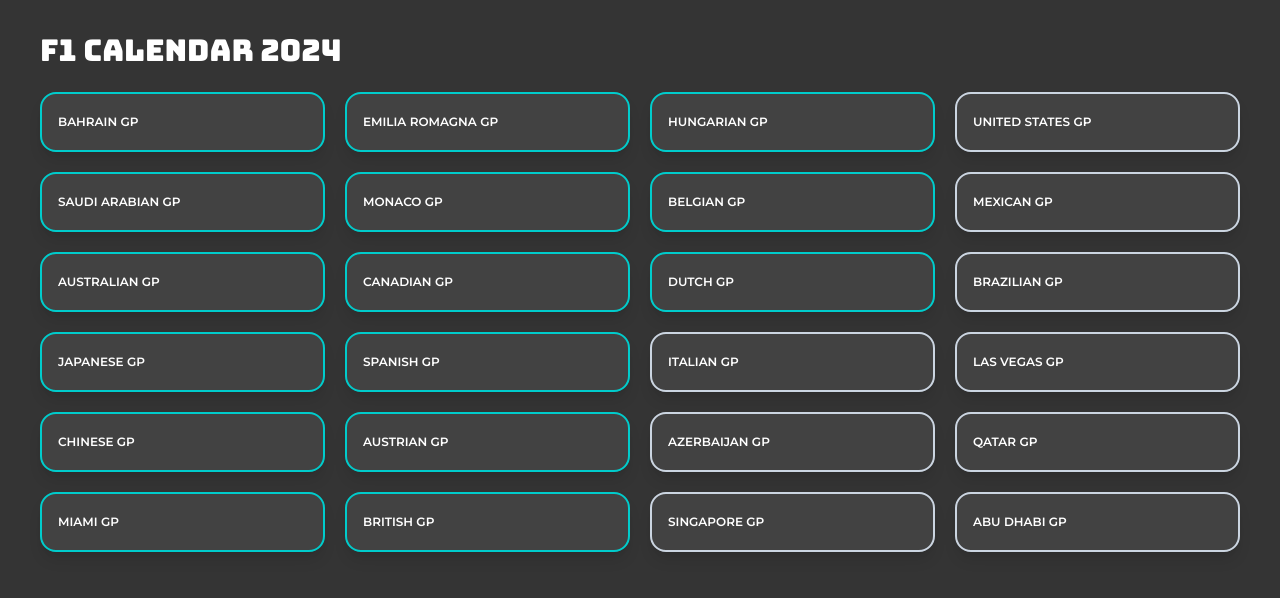
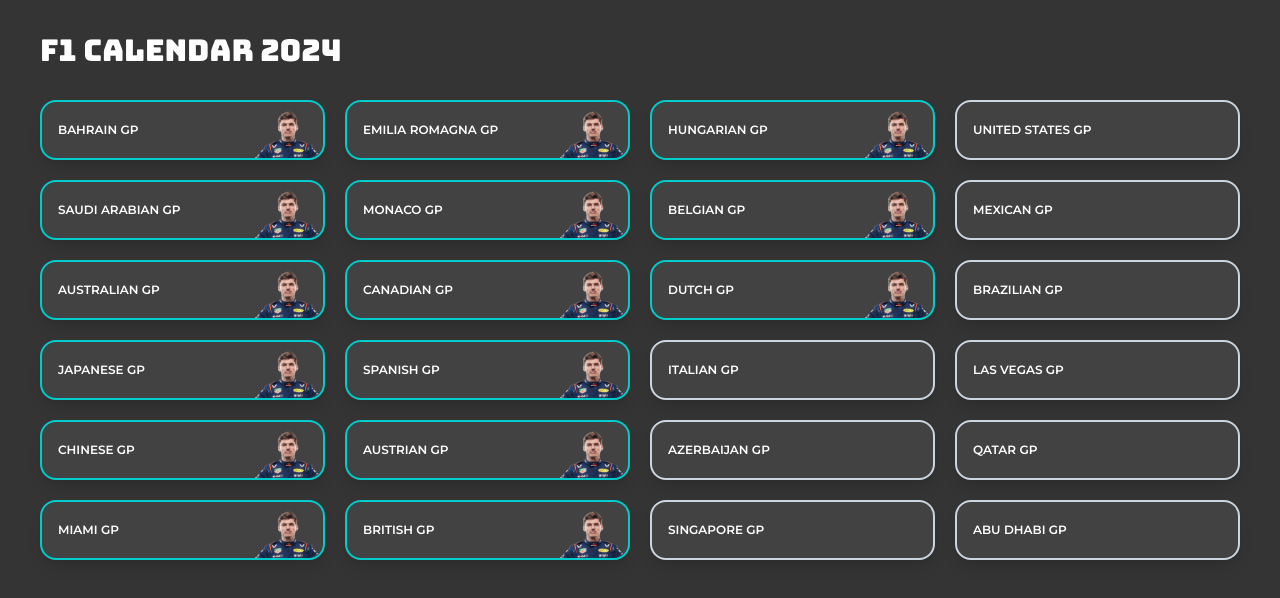
Before and after one commit to allisonkuo/f1-display, a Next.js app: page /calendar in a window 1280 px wide. Shown: the top 598 px of the page. Built offline with nearby package versions, Linux system fonts and the light colour scheme.

Commit message:
Add image of winner into each calendar item and link to calendar page from home page

```diff
--- a/src/app/calendar/page.tsx
+++ b/src/app/calendar/page.tsx
@@ -4,7 +4,7 @@
 export default function Calendar() {
   return (
     <div className='w-full'>
-      <h2 className='text-3xl font-display text-white mb-6'>
+      <h2 className='text-3xl font-display text-white mb-8'>
         F1 Calendar 2024
       </h2>
 
@@ -12,7 +12,8 @@
         {races.map((race) => (
           <CalendarItem
             key={race.name}
-            name={race.name}
+            raceName={race.name}
+            winner={race.winner}
             isCompleted={race.isCompleted}
           />
         ))}
--- a/src/components/Calendar/CalendarItem.tsx
+++ b/src/components/Calendar/CalendarItem.tsx
@@ -1,21 +1,42 @@
 import React from 'react';
+import Image from 'next/image';
 
 type CalendarItemProps = {
-  name: string;
+  raceName: string;
+  winner: string;
   isCompleted: boolean;
 };
 
 const CalendarItem = ({
-  name,
+  raceName,
+  winner,
   isCompleted,
 }: CalendarItemProps): React.ReactNode => {
   const borderColor = isCompleted ? 'border-f1-teal' : 'border-slate-300';
 
   return (
     <div
-      className={`bg-f1-grey px-4 py-5 border-2 rounded-2xl shadow-lg ${borderColor}`}
+      className={`flex bg-f1-grey border-2 rounded-2xl shadow-lg ${borderColor}`}
     >
-      <p className='text-white font-semibold uppercase text-xs'>{name}</p>
+      <div className='flex-auto w-3/4'>
+        <p className='pl-4 py-5 text-white font-semibold uppercase text-xs'>
+          {raceName}
+        </p>
+      </div>
+
+      <div className='flex-auto w-1/4 relative'>
+        {winner && winner.length > 0 ? (
+          <Image
+            src='/images/max-verstappen-transparent.png'
+            alt={`Portrait of ${winner}`}
+            fill
+            style={{
+              objectFit: 'cover',
+            }}
+            className='pt-2 rounded-br-2xl'
+          />
+        ) : null}
+      </div>
     </div>
   );
 };
--- a/src/components/RemainingSchedule/RemainingSchedule.tsx
+++ b/src/components/RemainingSchedule/RemainingSchedule.tsx
@@ -1,4 +1,5 @@
 import React from 'react';
+import Link from 'next/link';
 
 const RemainingSchedule = (): React.ReactNode => {
   return (
@@ -7,24 +8,24 @@
         <h3 className='font-bold uppercase text-black'>Remaining Schedule</h3>
       </div>
       <div className='flex-none'>
-        <button className='border-2 border-slate-300 font-bold uppercase rounded-2xl px-6 py-3'>
+        <button className='border-2 border-slate-300 font-bold uppercase rounded-2xl px-6 py-3 text-white shadow-lg'>
           Monaco GP
         </button>
       </div>
       <div className='flex-none'>
-        <button className='border-2 border-slate-300 font-bold uppercase rounded-2xl px-6 py-3'>
+        <button className='border-2 border-slate-300 font-bold uppercase rounded-2xl px-6 py-3 text-white shadow-lg'>
           Canadian GP
         </button>
       </div>
       <div className='flex-none'>
-        <button className='border-2 border-slate-300 font-bold uppercase rounded-2xl px-6 py-3'>
+        <button className='border-2 border-slate-300 font-bold uppercase rounded-2xl px-6 py-3 text-white shadow-lg'>
           Spanish GP
         </button>
       </div>
 
       <div className='flex-none'>
         <button className='bg-slate-300 font-bold rounded-2xl px-4 py-2 text-black'>
-          + See More
+          <Link href='/calendar'>+ See More</Link>
         </button>
       </div>
     </div>
```
Also changed, not shown: public/images/max-verstappen-transparent.png (added).
